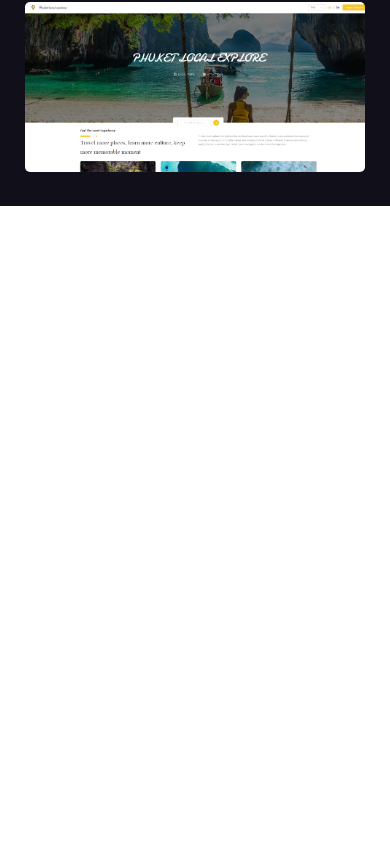
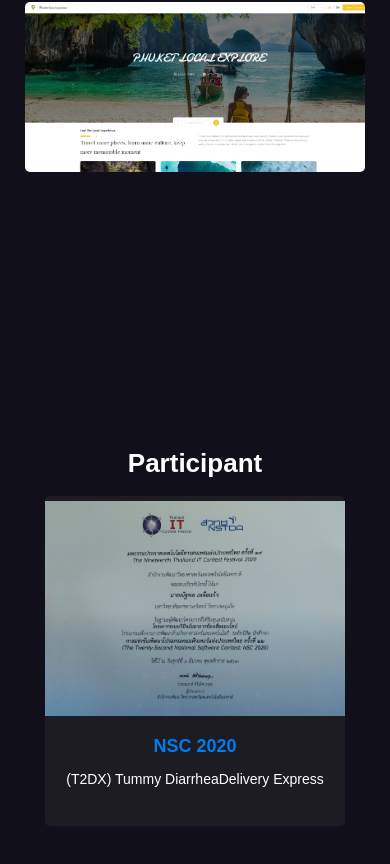
Before and after one commit to n4sunday/resume, a React (Create React App) app: page / in a window 390 px wide. Shown: the part 3170-4034 px from the top of the page. Before the commit the page ends 3376 px from the top, so only its background shows below. Built offline with nearby package versions, Linux system fonts and the light colour scheme; a web font is replaced by a local one.

Commit message:
:lipstick: add participant

```diff
--- a/src/App.js
+++ b/src/App.js
@@ -4,12 +4,14 @@ import Profile from './components/Profile'
 import Educational from './components/Educational'
 import Skills from './components/Skills'
 import WorkExperience from './components/WorkExperience'
+import Participant from './components/Participant'
 
 function App() {
   const refProfile = useRef(null)
   const refSkills = useRef(null)
   const refEducational = useRef(null)
   const refWorkExperience = useRef(null)
+  const refParticipant = useRef(null)
 
   useEffect(() => {
     scrollToRef(refProfile)
@@ -27,11 +29,13 @@ function App() {
         refEducational={refEducational}
         refSkills={refSkills}
         refWorkExperience={refWorkExperience}
+        refParticipant={refParticipant}
       />
       <Profile refProfile={refProfile} />
       <Educational refEducational={refEducational} />
       <Skills refSkills={refSkills} />
       <WorkExperience refWorkExperience={refWorkExperience} />
+      <Participant refParticipant={refParticipant} />
     </div>
   );
 }
--- a/src/components/Navbar.jsx
+++ b/src/components/Navbar.jsx
@@ -3,7 +3,7 @@ import { FontAwesomeIcon } from "@fortawesome/react-fontawesome"
 import { faBars } from '@fortawesome/free-solid-svg-icons'
 
 const Navbar = (props) => {
-    const { scrollToRef, refProfile, refSkills, refEducational, refWorkExperience } = props
+    const { scrollToRef, refProfile, refSkills, refEducational, refWorkExperience, refParticipant } = props
 
     const [select, setSelect] = useState('profile')
     const [menu, setMenu] = useState(false)
@@ -33,6 +33,10 @@ const Navbar = (props) => {
                     className={`list ${select === 'work experience' ? 'active' : ''}`}
                     onClick={() => { scrollToRef(refWorkExperience); setSelect('work experience') }}
                 >Work Experience</div>
+                <div
+                    className={`list ${select === 'participante' ? 'active' : ''}`}
+                    onClick={() => { scrollToRef(refParticipant); setSelect('participant') }}
+                >Participant</div>
 
             </div>
             <div className="menu-mobile">
@@ -55,7 +59,10 @@ const Navbar = (props) => {
                         className={`list ${select === 'work experience' ? 'active' : ''}`}
                         onClick={() => { scrollToRef(refWorkExperience); setSelect('work experience'); setMenu(false) }}
                     >Work Experience</div>
-
+                    <div
+                        className={`list ${select === 'participante' ? 'active' : ''}`}
+                        onClick={() => { scrollToRef(refParticipant); setSelect('participant'); setMenu(false) }}
+                    >Participant</div>
                 </div>
             </div>
         </div>
--- /dev/null
+++ b/src/components/Participant.jsx
@@ -0,0 +1,18 @@
+import React from 'react'
+import ParticipantCard from './common/ParticipantCard'
+import nsc from '../assets/nsc.jpg'
+
+const Participant = ({ refParticipant }) => {
+    return (
+        <div className="participant" ref={refParticipant}>
+            <h1>Participant</h1>
+            <ParticipantCard
+                src={nsc}
+                participant="NSC 2020"
+                name="(T2DX) Tummy DiarrheaDelivery Express"
+            />
+        </div>
+    )
+}
+
+export default Participant
--- /dev/null
+++ b/src/components/common/ParticipantCard.jsx
@@ -0,0 +1,17 @@
+import React from 'react'
+
+const ParticipantCard = ({ src, name, participant }) => (
+    <div className="participant-card"  data-aos="zoom-in">
+        <img src={src} alt="name" />
+        <main>
+            <h2>{participant}</h2>
+            <p>
+                {name}
+            </p>
+        </main>
+
+
+    </div>
+)
+
+export default ParticipantCard
--- a/src/styles/app.scss
+++ b/src/styles/app.scss
@@ -29,9 +29,11 @@ body {
 @import "./workexperience.scss";
 @import "./educational.scss";
 @import "./skills.scss";
+@import "./participant.scss";
 
 @import "./common/contacticon.scss";
 @import "./common/work-card.scss";
 @import "./common/badge.scss";
 @import "./common/education-card.scss";
 @import "./common/skill-card.scss";
+@import "./common/participant-card.scss";
--- /dev/null
+++ b/src/styles/common/participant-card.scss
@@ -0,0 +1,38 @@
+.participant-card {
+    display: flex;
+    flex-direction: column;
+    align-items: center;
+    justify-content: center;
+    height: 380px;
+    width: 400px;
+    background-color: $main-hover;
+    border-radius: 5px;
+    overflow: hidden;
+    main {
+        margin: 20px;
+        display: flex;
+        align-items: center;
+        justify-content: center;
+        flex-direction: column;
+    }
+    img {
+        width: 100%;
+    }
+    h2 {
+        margin: 0;
+        color: $primary;
+    }
+}
+
+@media (max-width: 426px) {
+    .participant-card {
+        height: 330px;
+        width: 300px;
+        h2 {
+            font-size: 18px;
+        }
+        p {
+            font-size: 14px;
+        }
+    }
+}
--- /dev/null
+++ b/src/styles/participant.scss
@@ -0,0 +1,16 @@
+.participant {
+    height: 100vh;
+    width: 100%;
+    display: flex;
+    align-items: center;
+    justify-content: center;
+    flex-direction: column;
+}
+
+@media (max-width: 768px) {
+    .participant {
+        h1 {
+            font-size: 26px;
+        }
+    }
+}
```
Also changed, not shown: src/assets/nsc.jpg (added), src/assets/phuket-local-explore.png, 6 other files (tests, documents, lock files or other folders).
